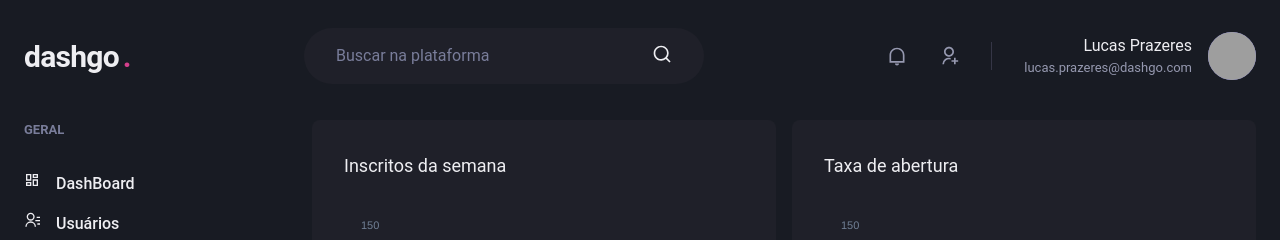
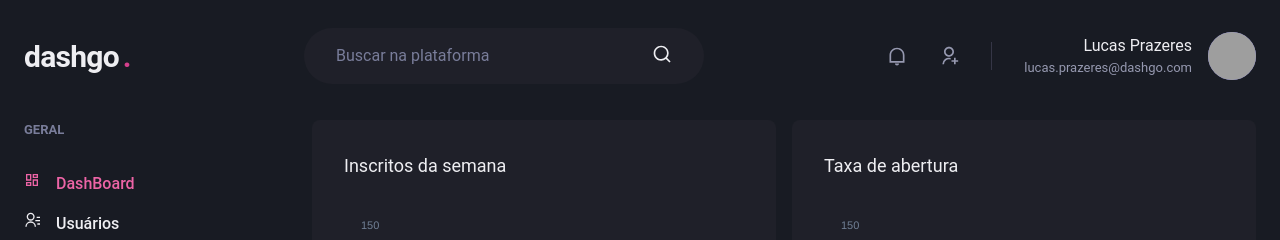
Before and after one commit to lucascprazeres/dashgo, a Next.js app: page /dashboard in a window 1280 px wide. Shown: the top 240 px of the page. Built offline with nearby package versions, Linux system fonts and the light colour scheme; grey boxes are pictures that could not be loaded.

Commit message:
feat: creates an active link component

```diff
--- /dev/null
+++ b/src/components/ActiveLink.tsx
@@ -0,0 +1,33 @@
+import Link, { LinkProps } from "next/link";
+import { useRouter } from "next/router";
+import { cloneElement, ReactElement } from "react";
+
+interface ActiveLinkProps extends LinkProps {
+  children: ReactElement;
+  shouldMatchExtactHref?: boolean;
+}
+
+export function ActiveLink({ children, shouldMatchExtactHref=false, ...rest }: ActiveLinkProps) {
+  const { asPath } = useRouter();
+
+  let isActive = false;
+
+  if (shouldMatchExtactHref && (asPath === rest.href || asPath === rest.as)) {
+    isActive = true;
+  }
+
+  if (!shouldMatchExtactHref &&
+      (asPath.startsWith(String(rest.href)) ||
+      asPath.startsWith(String(rest.as)))
+    ) {
+    isActive = true;
+  }
+
+  return (
+    <Link {...rest}>
+      {cloneElement(children, {
+        color: isActive ? 'pink.400' : 'gray.50'
+      })}
+    </Link>
+  )
+}
--- a/src/components/Sidebar/NavLink.tsx
+++ b/src/components/Sidebar/NavLink.tsx
@@ -1,5 +1,5 @@
-import Link from 'next/link';
 import { Link as ChakraLink, Icon, Text, LinkProps as ChakraLinkProps } from '@chakra-ui/react';
+import { ActiveLink } from '../ActiveLink';
 
 interface NavLinkProps extends ChakraLinkProps {
   icon: React.ElementType;
@@ -9,11 +9,11 @@
 
 export function NavLink({ icon, children, href, ...rest }: NavLinkProps) {
   return (
-    <Link href={href} passHref>
+    <ActiveLink href={href} passHref>
       <ChakraLink display="flex" align="center" {...rest}>
         <Icon as={icon} />
         <Text ml="4" fontWeight="medium">{children}</Text>
       </ChakraLink>
-    </Link>
+    </ActiveLink>
   );
 }
```
